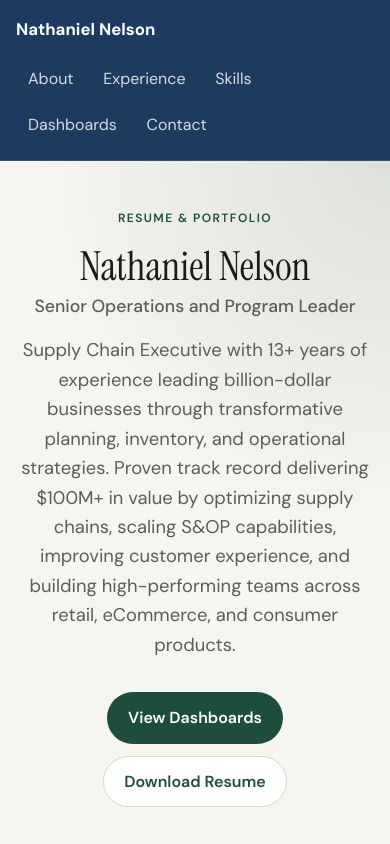
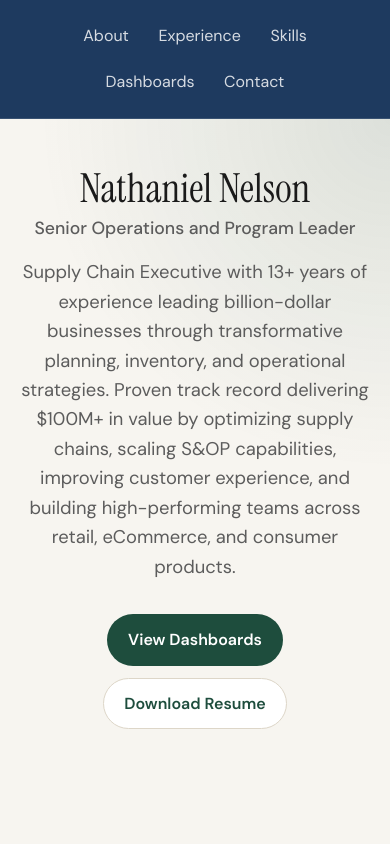
Before and after one commit to CaptianBoredASF/Website, a React (Vite) app: page / in a window 390 px wide. Shown: the top 844 px of the page. Built offline with nearby package versions, Linux system fonts and the light colour scheme.

Commit message:
Center nav and remove name from top bar

```diff
--- a/src/components/Header.jsx
+++ b/src/components/Header.jsx
@@ -1,7 +1,6 @@
-import { Link, useLocation, useNavigate } from 'react-router-dom'
-import { siteConfig } from '../data/resume'
+import { useLocation, useNavigate } from 'react-router-dom'
 
-const navItems = [
+export const navItems = [
   { id: 'about', label: 'About', section: 'about' },
   { id: 'experience', label: 'Experience', section: 'experience' },
   { id: 'skills', label: 'Skills', section: 'skills' },
@@ -34,9 +33,6 @@ export default function Header() {
   return (
     <header className="site-header">
       <div className="container header-inner">
-        <Link to="/" className="logo" onClick={() => window.scrollTo({ top: 0, behavior: 'smooth' })}>
-          {siteConfig.name}
-        </Link>
         <nav className="nav">
           {navItems.map((item) => (
             <button
--- a/src/index.css
+++ b/src/index.css
@@ -58,22 +58,15 @@ a:hover {
 .header-inner {
   display: flex;
   align-items: center;
-  justify-content: space-between;
+  justify-content: center;
   padding: 1rem 0;
-  gap: 1rem;
-}
-
-.logo {
-  font-weight: 700;
-  font-size: 1.05rem;
-  color: var(--header-text);
-  text-decoration: none;
 }
 
 .nav {
   display: flex;
   flex-wrap: wrap;
   gap: 0.35rem;
+  justify-content: center;
 }
 
 .nav button {
@@ -403,13 +396,9 @@ a:hover {
 }
 
 @media (max-width: 640px) {
-  .header-inner {
-    flex-direction: column;
-    align-items: flex-start;
-  }
-
   .nav {
     width: 100%;
+    justify-content: center;
   }
 
   .hero {
--- a/src/pages/HomePage.jsx
+++ b/src/pages/HomePage.jsx
@@ -32,7 +32,6 @@ export default function HomePage() {
       <main>
         <section className="hero">
           <div className="container hero-inner">
-            <p className="eyebrow">Resume & Portfolio</p>
             <h1>
               <span className="hero-name">{siteConfig.name}</span>
               <span className="hero-title">{siteConfig.title}</span>
```
